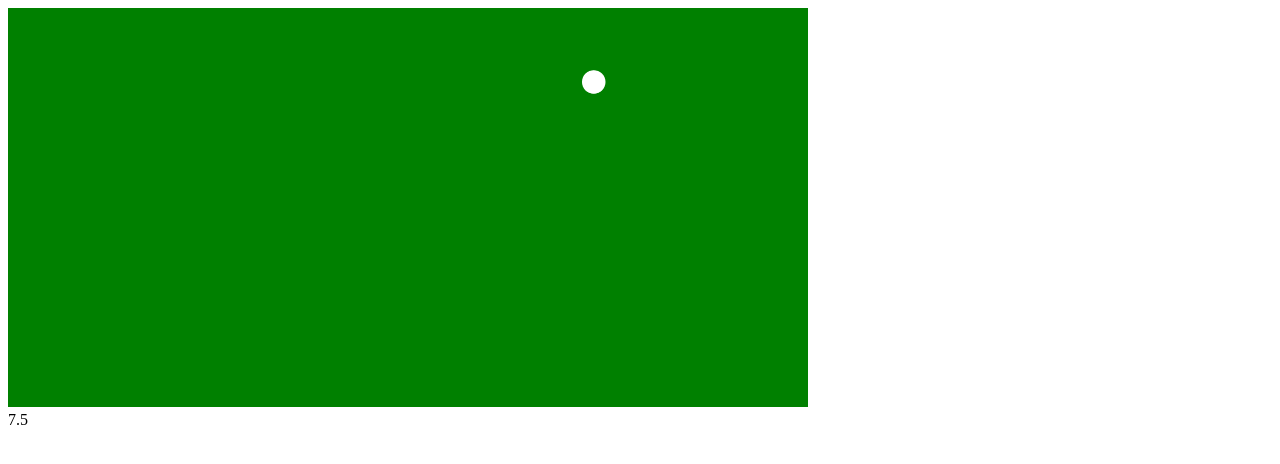
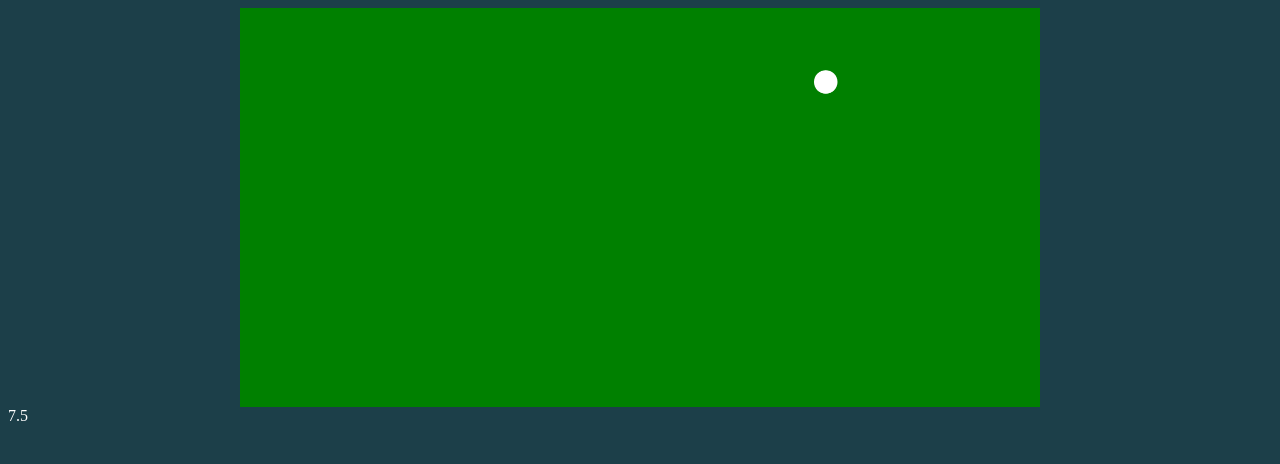
Before and after one commit to mkapal/snooker, a website built with Vite: page index.html in a window 1280 px wide. Built offline with nearby package versions, Linux system fonts and the light colour scheme.

Commit message:
Update page colours and alignment

```diff
--- a/index.html
+++ b/index.html
@@ -5,13 +5,23 @@
     <meta name="viewport" content="width=device-width, initial-scale=1.0" />
     <title>Snooker</title>
     <style>
+      body {
+        background-color: #1c3f49;
+        color: white;
+      }
+      #table {
+        display: flex;
+        justify-content: center;
+      }
       #game {
-        background: green;
+        background-color: green;
       }
     </style>
   </head>
   <body>
-    <canvas id="game"></canvas>
+    <div id="table">
+      <canvas id="game"></canvas>
+    </div>
     <div id="time">0</div>
     <script type="module" src="/src/main.ts"></script>
   </body>
```
